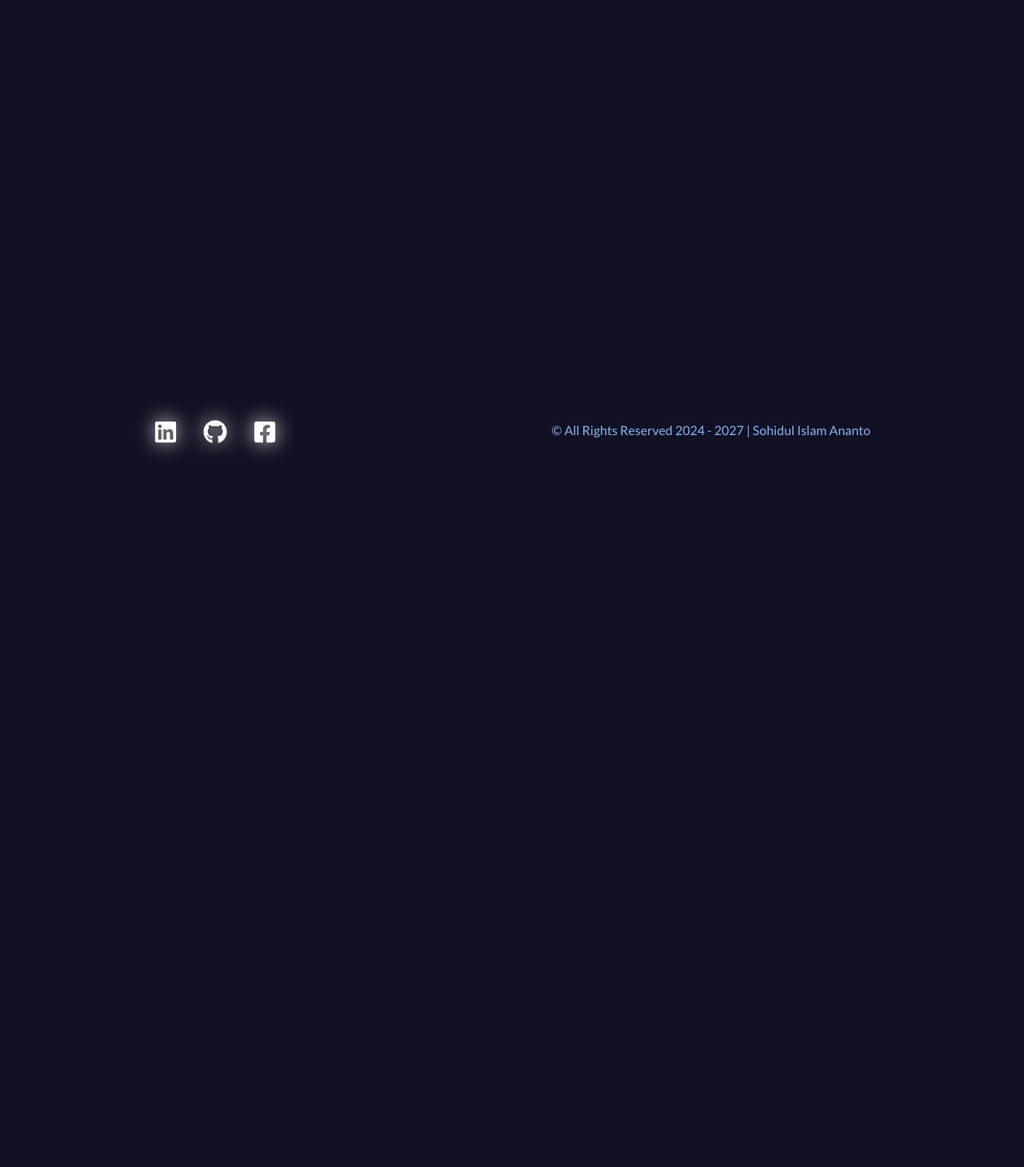
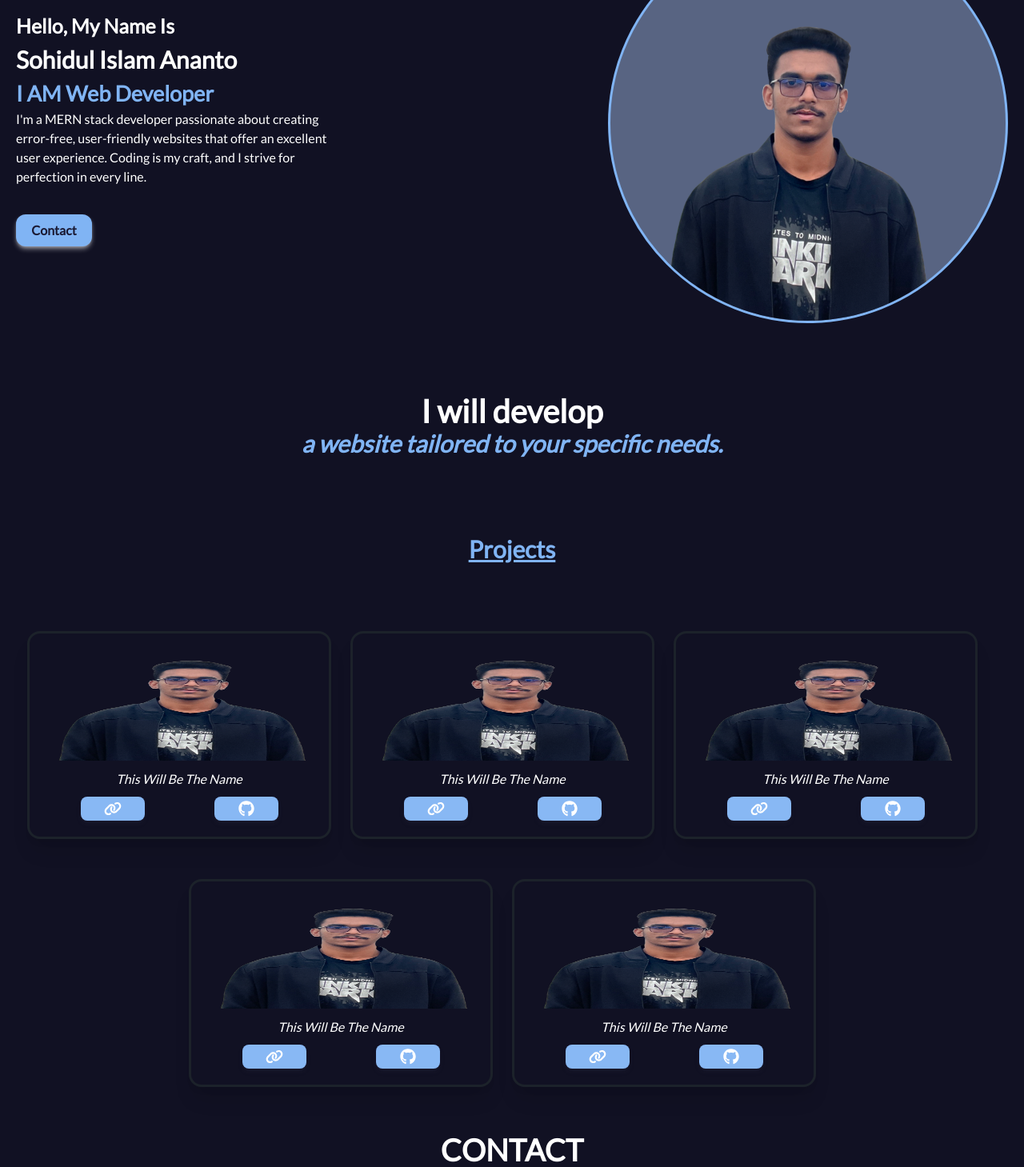
Before and after one commit to anonto42/sohiduldev, a Next.js app: page / in a window 1280 px wide. Shown: the part 240-1699 px from the top of the page at 80% size. Before the commit the page ends 820 px from the top, so only its background shows below. Built offline with nearby package versions, Linux system fonts and the light colour scheme.

Commit message:
added all components of the home page

```diff
--- a/src/app/(general)/page.tsx
+++ b/src/app/(general)/page.tsx
@@ -1,8 +1,21 @@
+import Contact from '@/components/Contact/Contact'
+import Introduction from '@/components/Introduction/Introduction'
+import Section from '@/components/ProjectSection/Section'
+import Services from '@/components/ServicesInformation/Services'
 import React from 'react'
 
 const HomePage = () => {
   return (
-    <div>Home page</div>
+    <div>
+      {/* Introduction */}
+      <Introduction />
+      {/* Services Information */}
+      <Services />
+      {/* Projects show case */}
+      <Section />
+      {/* Contact From */}
+      <Contact />
+    </div>
   )
 }
 
```
